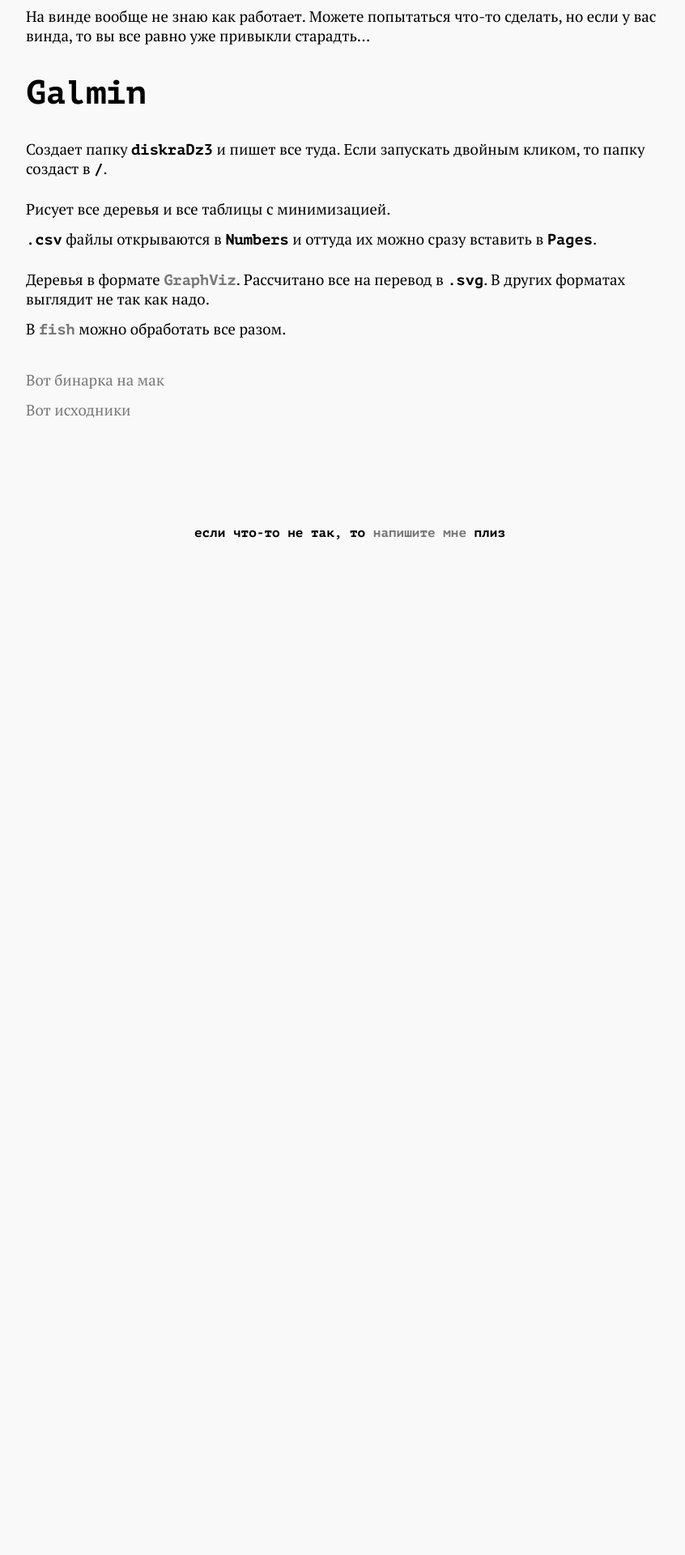
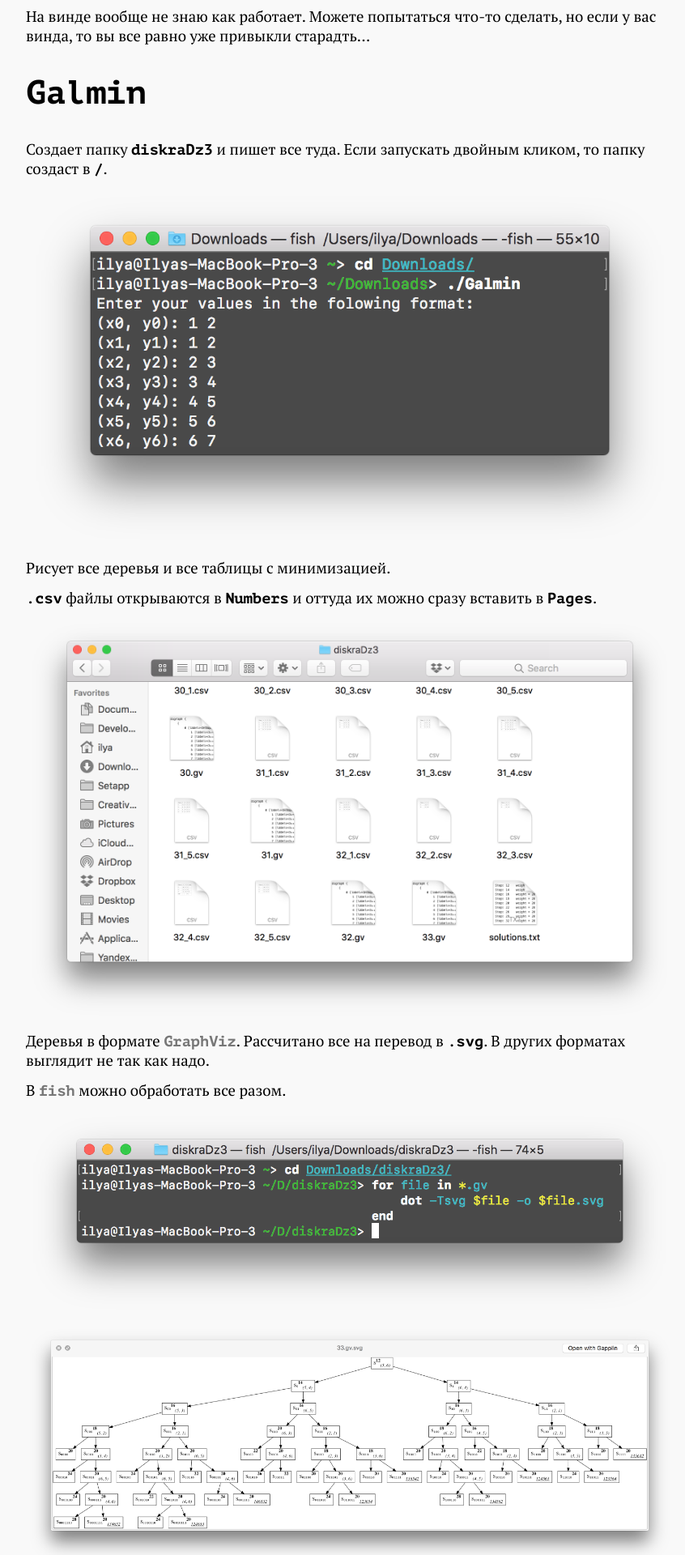
Before and after one commit to ilyakooo0/ilyakooo0.github.io, a Jekyll site: the page built from diskra/DZ3/DZ3.md, in a window 1280 px wide. Shown: the part 599-2519 px from the top of the page at 81% size, without its empty margins (208-1054 px from the left). Built offline with Jekyll 4.4.1, drawn with Linux system fonts in a browser that asks for light colours; before the commit the page ends 1287 px from its top, so only the background shows below that.

Commit message:
fixed image links in diskra/DZ3

```diff
--- a/diskra/DZ3/DZ3.md
+++ b/diskra/DZ3/DZ3.md
@@ -19,21 +19,21 @@ permalink: diskra/DZ3
 
 Создает папку `diskraDz3` и пишет все туда. Если запускать двойным кликом, то папку создаст в `/`.
 
-![](term.png)
+![](DZ3/term.png)
 
 Рисует все деревья и все таблицы с минимизацией.
 
 `.csv` файлы открываются в `Numbers` и оттуда их можно сразу вставить в `Pages`.
 
-![](files.png)
+![](DZ3/files.png)
 
 Деревья в формате [`GraphViz`](http://www.graphviz.org). Рассчитано все на перевод в `.svg`. В других форматах выглядит не так как надо.
 
 В [`fish`](http://fishshell.com) можно обработать все разом.
 
-![](dot.png)
+![](DZ3/dot.png)
 
-![](tree.png)
+![](DZ3/tree.png)
 
 [Вот бинарка на мак](https://github.com/ilyakooo0/Galmin/releases/download/v1.0/GalminMacOS.zip)
 
```
